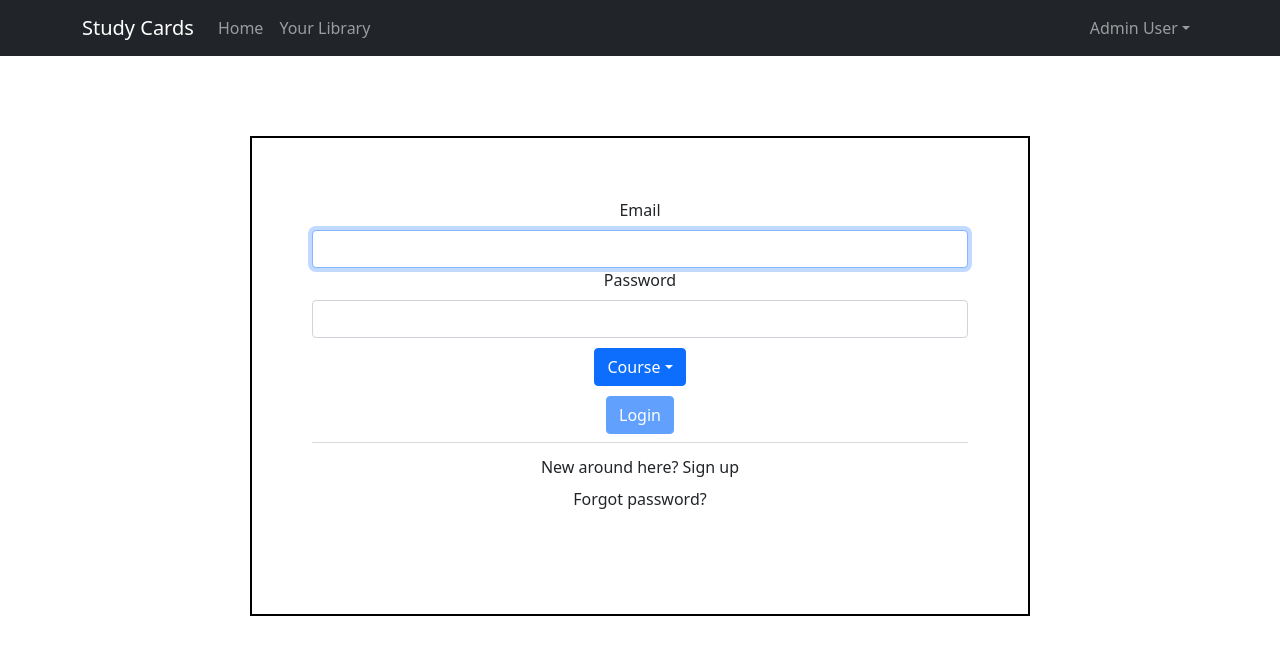
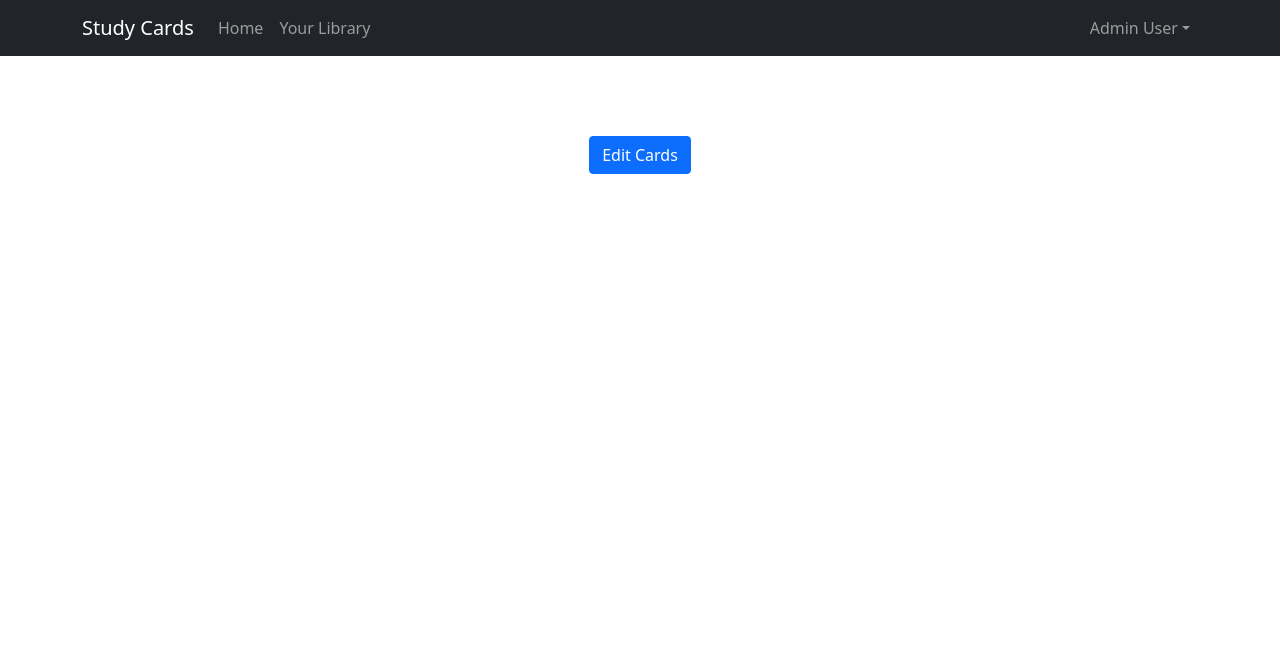
Before and after one commit to theMVPshop/flipcards, a React (Create React App) app: page / in a window 1280 px wide. Shown: the top 654 px of the page. Built offline with nearby package versions, Linux system fonts and the light colour scheme.

Commit message:
bootstrap-icons installed

```diff
--- a/package.json
+++ b/package.json
@@ -7,6 +7,7 @@
     "@testing-library/react": "^12.1.2",
     "@testing-library/user-event": "^13.5.0",
     "bootstrap": "^5.1.3",
+    "bootstrap-icons": "^1.7.2",
     "react": "^17.0.2",
     "react-bootstrap": "^2.0.4",
     "react-dom": "^17.0.2",
--- a/src/App.js
+++ b/src/App.js
@@ -2,13 +2,17 @@ import NavbarHeader from './Components/NavbarHeader';
 import './App.css';
 import Login from './Components/Login';
 import 'bootstrap/dist/css/bootstrap.min.css';
+import Dashboard from './Components/Dashboard';
+import EditCard from './Components/EditCard';
 
 
 function App() {
   return (
     <div className="App">
       <NavbarHeader />
-      <Login />
+      {/* <Login /> */}
+      {/* <Dashboard /> */}
+      <EditCard />
     </div>
   );
 }
--- /dev/null
+++ b/src/Components/EditCard.js
@@ -0,0 +1,40 @@
+import React from "react";
+import Modal from 'react-bootstrap/Modal';
+import Button from 'react-bootstrap/Button';
+import { useState } from "react";
+
+
+export default function EditCard() {
+
+    const [show, setShow] = useState(false);
+
+    const handleClose = () => setShow(false);
+    const handleShow = () => setShow(true);
+    return (
+        <div>
+            <Button variant="primary" onClick={handleShow}>
+        Edit Cards
+      </Button>
+
+      <Modal
+        show={show}
+        onHide={handleClose}
+        backdrop="static"
+        keyboard={false}
+      >
+        <Modal.Header closeButton>
+          <Modal.Title>Title of card set</Modal.Title>
+        </Modal.Header>
+        <Modal.Body>
+        Cards enclosed
+        </Modal.Body>
+        <Modal.Footer>
+          <Button variant="secondary" onClick={handleClose}>
+          <i class="bi bi-trash"></i>
+          </Button>
+          <Button variant="primary">Save</Button>
+        </Modal.Footer>
+      </Modal>
+        </div>
+    )
+}
--- a/src/index.js
+++ b/src/index.js
@@ -3,6 +3,8 @@ import ReactDOM from 'react-dom';
 import './index.css';
 import App from './App';
 import reportWebVitals from './reportWebVitals';
+import 'bootstrap/dist/css/bootstrap.min.css';
+import 'bootstrap-icons/font/bootstrap-icons.css';
 
 ReactDOM.render(
   <React.StrictMode>
```
Also changed, not shown: 1 other file (tests, documents, lock files or other folders).
